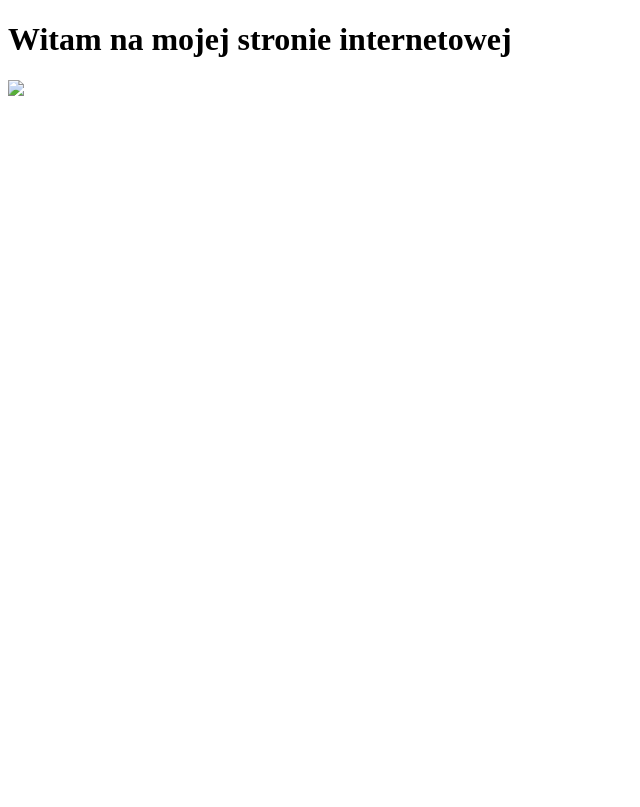
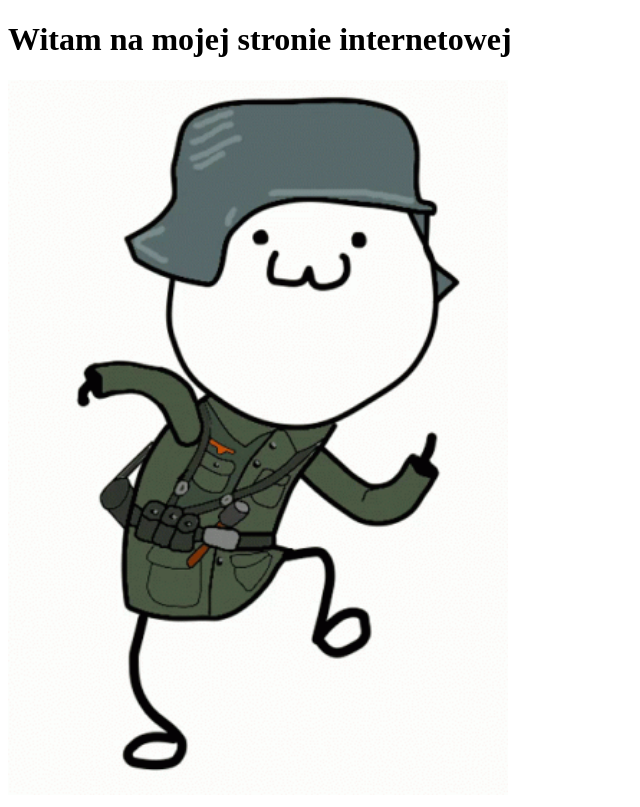
Before and after one commit to nNote1377/net, a plain HTML site: page nnote.html in a window 1280 px wide. Shown: the whole page, without its empty margins (0-640 px from the left). Drawn offline with Linux system fonts and the light colour scheme.

Commit message:
Update nnote.html

```diff
--- a/nnote.html
+++ b/nnote.html
@@ -12,7 +12,7 @@
 <body>
 
     <h1>Witam na mojej stronie internetowej</h1>
-    <img src="tenor.gif" width="500">
+    <img src="jpg/tenor.gif" width="500">
 </body>
 
 </html>
```
